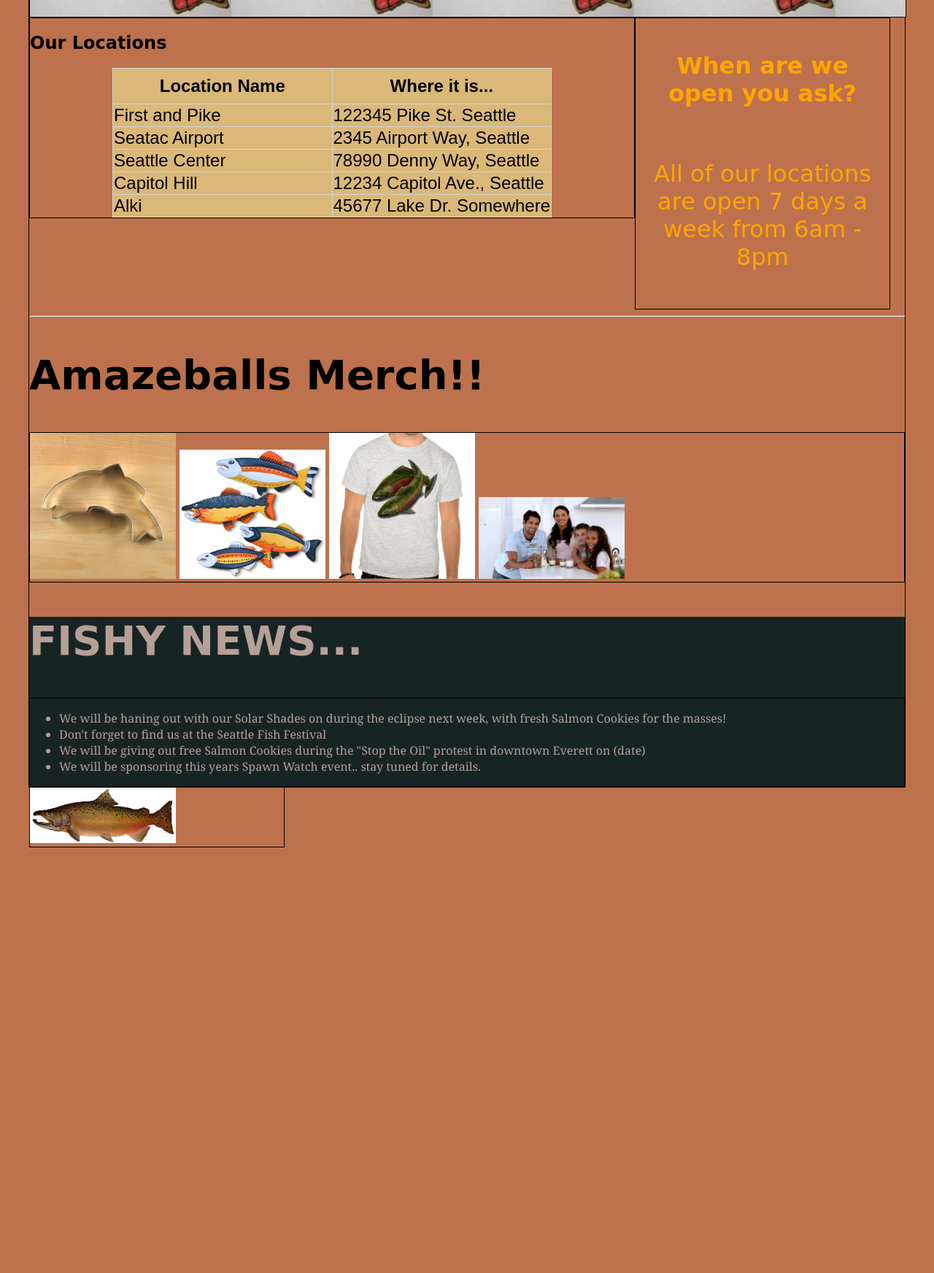
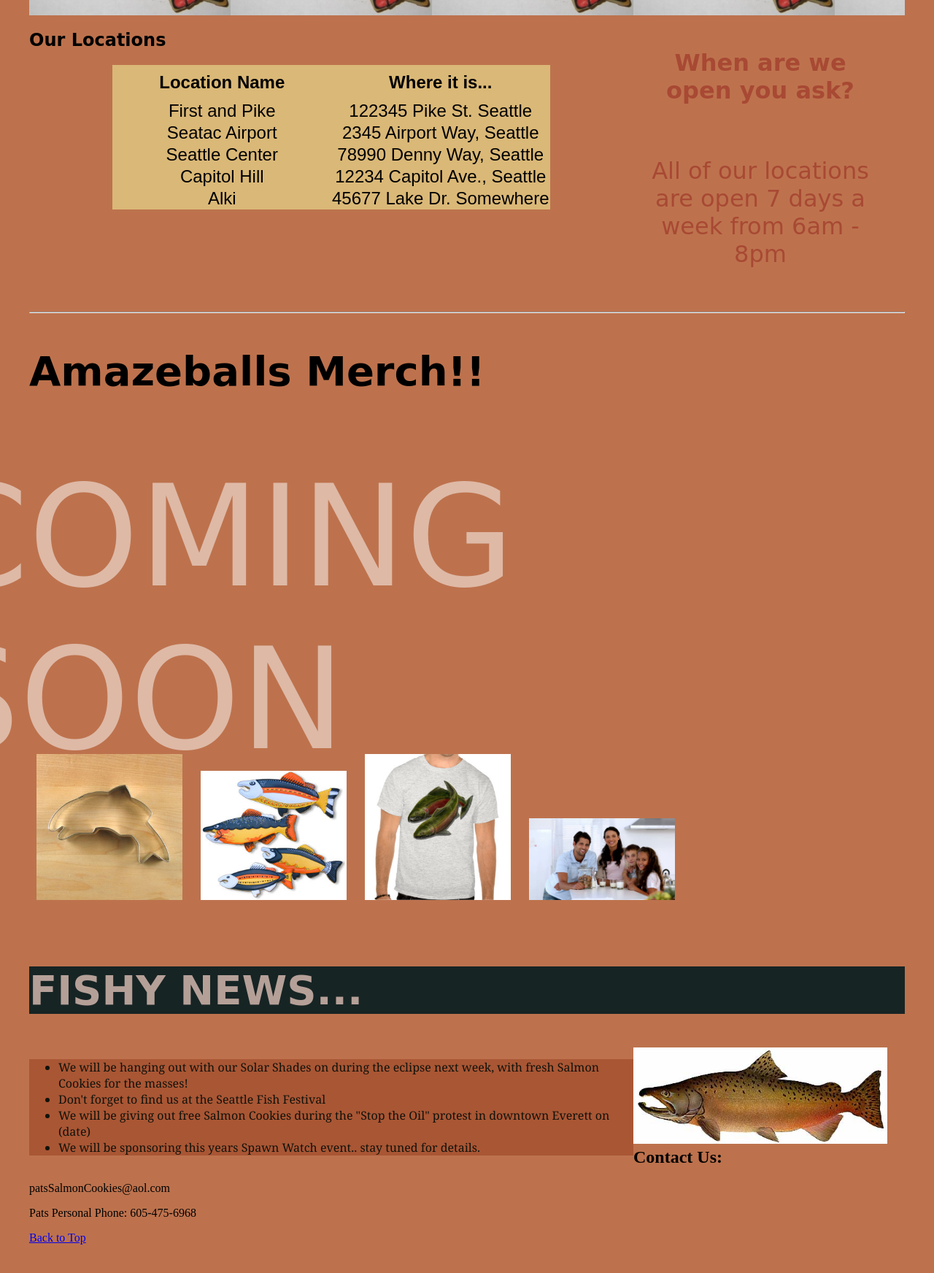
Before and after one commit to RJB888/cookie-stand, a plain HTML site: page index.html in a window 1280 px wide. Shown: the part 860-2604 px from the top of the page at 73% size. Before the commit the page ends 2021 px from the top, so only its background shows below. Drawn offline with Linux system fonts and the light colour scheme; a web font is replaced by a local one.

Commit message:
finished styling, all pictures added, made links functional to page locations, added contact info section.

```diff
--- a/index.html
+++ b/index.html
@@ -7,20 +7,20 @@
     <link rel="stylesheet" href="style.css">
   </head>
   <body>
-    <header>
+    <header id="top">
       <img id="mainFish" src="photos/salmon.png" alt="Its a fish"/>
-      <h1 class="highlight" id="hugeText">The World's Most Amazing Salmon Cookies!</h1>
+      <h1 class="highlight hugeText">The World's Most Amazing Salmon Cookies!</h1>
     </header>
     <nav class="navbar">
       <ul class="data">
-        <li><a href="#">Home</a></li>
-        <li><a href="#">About Us</a></li>
-        <li><a href="#">Products</a></li>
-        <li><a href="#">Locations</a></li>
-        <li><a href="#">Hours</a></li>
+        <li><a href="#contactUs">Contact Us</a></li>
+        <li><a href="#usInfo">About Us</a></li>
+        <li><a href="#products">Products</a></li>
+        <li><a href="#storeLocations">Locations</a></li>
+        <li><a href="#openHours">Hours</a></li>
       </ul>
     </nav>
-    <div class="textThings">
+    <div class="textThings" id="usInfo">
       <h2 class="hightlight">About Pat's Salmon Cookies</h2>
       <p>
         Your friend Pat has come up with a business idea by combining two signature Seattle icons: Pat has developed a recipe for a coffee-time confection called Salmon Cookies.  They're cookies made into the shape of a salmon, and actually made with salmon (though the fish is ground up so fine that you can't even taste it!) that is the ideal match for a steaming cup of coffee on a gray Seattle morning. Or gray Seattle afternoon... whatever. Tourists will go gaga for them, locals will begrudgingly fall in love with them, and all will be right with the world.
@@ -31,7 +31,7 @@
       <section class = 'chinookBanner'> </section>
     </div>
     <div class="data">
-      <section class="columnLg">
+      <section class="columnLg" id="storeLocations">
         <!-- location names and addresses -->
         <h2 class="highlight">Our Locations</h2> <!-- link locations to navbar -->
 
@@ -62,7 +62,7 @@
           </tr>
         </table>
       </section>
-      <section class="columnSm">
+      <section class="columnSm" id="openHours">
         <!-- store hours info  -->
         <h2 class="highlight largetext">When are we open you ask?</h2>
         <p class="highlight largetext">All of our locations are open 7 days a week from 6am - 8pm</p>
@@ -71,27 +71,38 @@
     <div class="clearfix"></div>
     <hr>
     <div class="data">
-      <h2 class="highlight" id="hugeText">Amazeballs Merch!!</h2>
+      <h2 class="highlight hugeText" id="products">Amazeballs Merch!!</h2>
       <section class="highlight">
+        <p class="overlay">COMING SOON</p>
+        <div class="productWindow">
         <a href="#"><img src="photos/cutter.jpeg" alt="Cookie Cutter" title="Salmon Cookie cutter"/></a>
         <a href="#"><img src="photos/fish.jpg" alt="Fish magnets" title="Salmon Refridgerator Magnets"/></a>
         <a href="#"><img src="photos/shirt.jpg" alt="TShirt" title="Fishy T-Shirt"/></a>
         <a href="#"><img src="photos/family.jpg" alt="Product Calendar" title="Yearly Calendar"/></a>
+          </div>
       </section>
     </div> <!-- MERCHANDISE -->
-    <div class="textThings">
-      <h2 class="highlight" id="hugeText">FISHY NEWS...</h2>
-        <section class="column">
+    <div class="textThings ">
+      <h2 class="highlight hugeText">FISHY NEWS...</h2>
+        <section class="columnLg ">
           <ul>
-            <li>We will be haning out with our Solar Shades on during the eclipse next week, with fresh Salmon Cookies for the masses!</li>
+            <li>We will be hanging out with our Solar Shades on during the eclipse next week, with fresh Salmon Cookies for the masses!</li>
             <li>Don't forget to find us at the Seattle Fish Festival</li>
             <li>We will be giving out free Salmon Cookies during the "Stop the Oil" protest in downtown Everett on (date)</li>
             <li>We will be sponsoring this years Spawn Watch event.. stay tuned for details.</li>
           </ul>
         </section>
         <section class="columnSm">
-          <img src="photos/chinook.jpg" alt="Fish photo" title="Chinook Salmon"/>
+          <img id="chinookSize" src="photos/chinook.jpg" alt="Fish photo" title="Chinook Salmon"/>
         </section>
     </div> <!-- fish news-->
+    <section id="contactUs">
+      <h2>Contact Us:</h2>
+      <p>patsSalmonCookies@aol.com</p>
+      <p>Pats Personal Phone: 605-475-6968</p><a href="#top">Back to Top</a>
+    </section>
+    <div class="spacer">
+
+    </div>
   </body>
 </html>
--- a/style.css
+++ b/style.css
@@ -6,10 +6,9 @@ rgb(169, 86, 52); /* orange-brown */
 
 body {
   background-color: rgba(182, 99, 58, 0.9);
-  border: 1px black solid;
+  /*border: 1px black solid;*/
   width: 1200px;
   margin: auto;
-  /*text-align: center;*/
 }
 
 header {
@@ -17,15 +16,16 @@ header {
 }
 
 section {
-  border: thin solid black;
+  /*border: thin solid black;*/
 }
 
 #salesPage {
-  background-color: white;
+  background-color: rgb(185, 117, 55);
 }
 
 table {
   font-family: sans-serif;
+  text-align: center;
   display: table;
   align-content: center;
   border-collapse: collapse;
@@ -58,10 +58,30 @@ img {
   width: 200px;
 }
 
+ul {
+  background-color: rgb(169, 86, 52);
+  color: rgb(17, 18, 12);
+}
+
+.overlay {
+  color: rgba(255, 255, 255, 0.5);
+  font-size: 12em;
+  position: relative;
+  left: -135px;
+  top: 37px;
+  float: right;
+  padding: 0;
+  margin: 0;
+}
+
+.productWindow a {
+  margin-left: 10px;
+  margin-right: 10px;
+}
 
 .columnSm {
   padding: 0px;
-  color: orange;
+  color: rgb(168, 73, 52);
   margin: 0px;
   height: 100%;
   width: 29%;
@@ -74,16 +94,19 @@ img {
   font-size: 200%;
 }
 
+.productWindow {
+  padding-bottom: 40px;
+}
+
 .columnLg {
   padding: 0px;
   height: 100%;
   margin: 0px;
   width: 69%;
   float: left;
-
 }
 
-#hugeText {
+.hugeText {
   font-size: 3.5em;
 }
 
@@ -91,14 +114,26 @@ img {
   width: 400px;
 }
 
+#chinookSize {
+  width: 100%;
+}
+
  #locations {
   background-color: rgb(218, 184, 119);
-  border-collapse: collapse;
+  border: 0px;
   width: 50%;
 }
 
 .clearfix {
   clear:both;
+}
+
+.spacer {
+  min-height: 50px;
+}
+
+.form {
+  padding-bottom: 20px;
 }
 
 .highlight {
```
Also changed, not shown: sales.html (+6 -0 lines).
